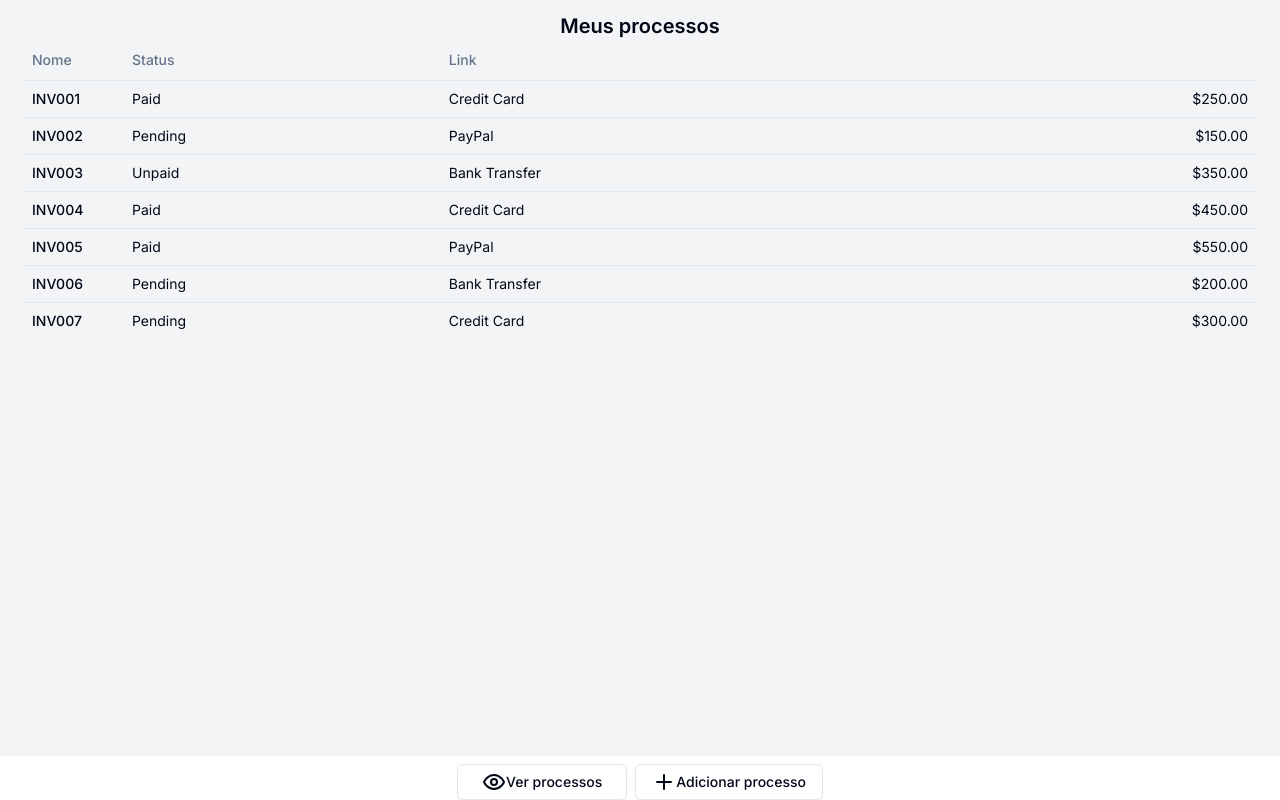
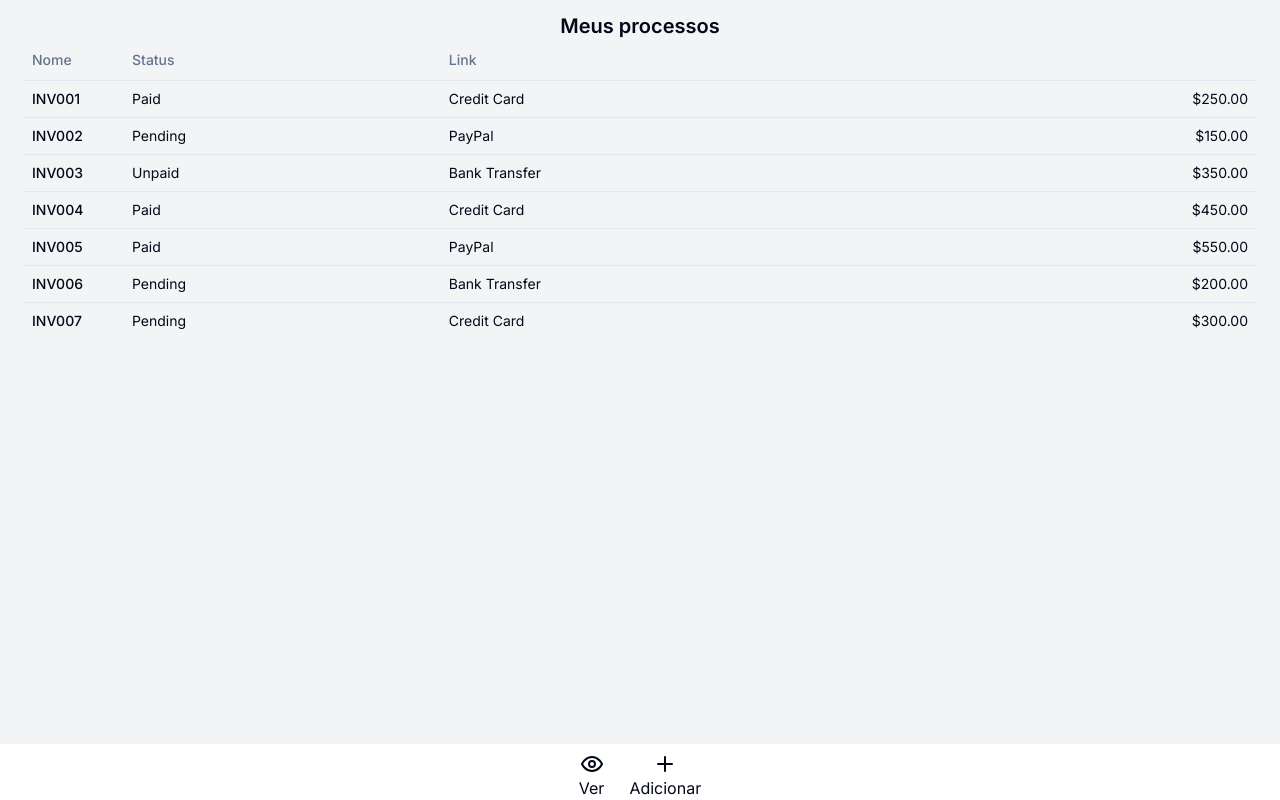
Before and after one commit to JoaoMarcosCS/processosSeletivos, a Next.js app: page / in a window 1280 px wide. Built offline with nearby package versions, Linux system fonts and the light colour scheme.

Commit message:
feat: Botões mudados

```diff
--- a/app/footer/footer.tsx
+++ b/app/footer/footer.tsx
@@ -30,6 +30,7 @@ import {z} from "zod"
 import {zodResolver } from "@hookform/resolvers/zod"
 import { useForm } from "react-hook-form"
 import { PrismaClient } from '@prisma/client';
+import { Separator } from "@/components/ui/separator"
 
 
 const FormSchema = z.object({
@@ -43,10 +44,11 @@ export const Footer = () => {
 
   return (
     <div className="w-full justify-center items-center gap-2 border-t border-gray-100 bg-white pt-2 px-6 flex fixed  bottom-0">
-      <Button className="px-6" variant={"outline"}><Eye/>Ver processos</Button>
+      <button className="flex justify-center items-center flex-col px-1"><Eye/>Ver</button>
+      <Separator orientation="vertical" />
       <Dialog>
       <DialogTrigger asChild>
-      <Button variant={"outline"}><Plus/>Adicionar processo</Button>
+      <button className="flex justify-center items-center flex-col px-1"><Plus/> Adicionar</button>
       </DialogTrigger>
       <DialogContent className="sm:max-w-[425px]">
         <DialogHeader>
```
